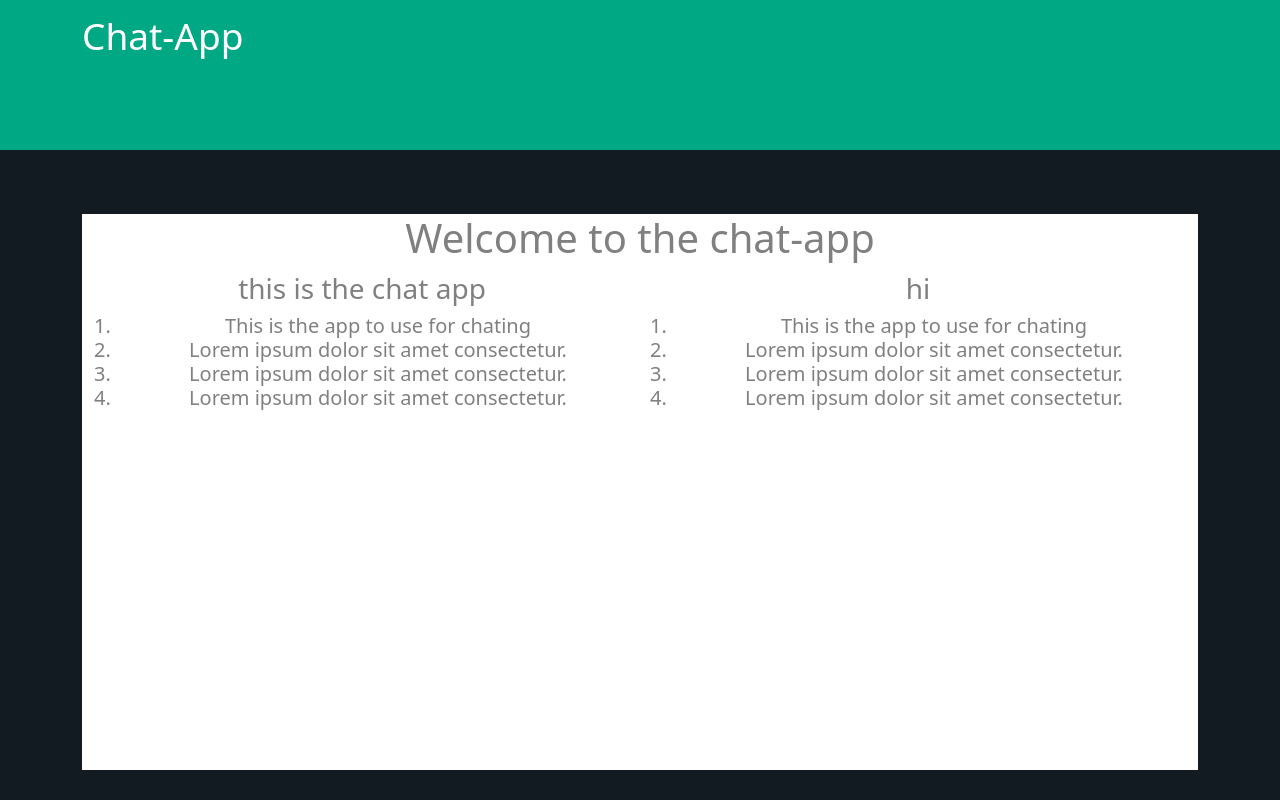
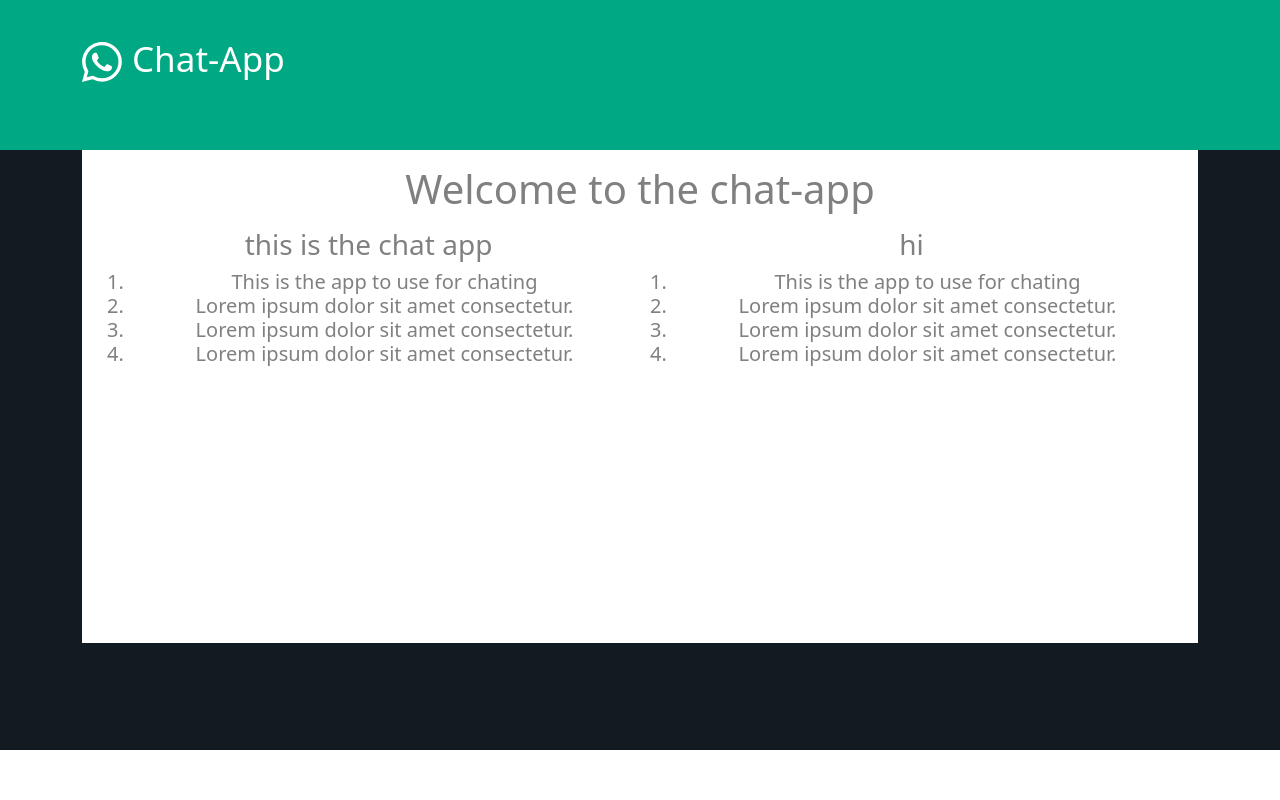
Before and after one commit to JAYMAKWANA2202/Chat-App, a React (Create React App) app: page / in a window 1280 px wide. Shown: the top 800 px of the page. Built offline with nearby package versions, Linux system fonts and the light colour scheme.

Commit message:
set the chat icon

```diff
--- a/public/index.html
+++ b/public/index.html
@@ -35,6 +35,7 @@
   <body>
     <noscript>You need to enable JavaScript to run this app.</noscript>
     <div id="root"></div>
+
     <!--
       This HTML file is a template.
       If you open it directly in the browser, you will see an empty page.
--- a/src/App.js
+++ b/src/App.js
@@ -1,12 +1,11 @@
 import React from "react";
 import Header from "./Component/Navbar/Header";
-import Footer from "./Component/Footer/Footer";
+// import Footer from "./Component/Footer/Footer";
 
 function App() {
   return (
     <>
       <Header />
-      <Footer />
     </>
   );
 }
--- a/src/Component/Navbar/Header.js
+++ b/src/Component/Navbar/Header.js
@@ -3,29 +3,44 @@ import Container from "react-bootstrap/Container";
 import Navbar from "react-bootstrap/Navbar";
 import styled from "styled-components";
 import Lower from "./Lower";
+import { Whatsapp } from "react-bootstrap-icons";
 
 const Headerpart = styled.div`
   background-color: #00a884;
   height: 150px;
 `;
 
-const Navbar_Brand = styled.p`
+const Navbar_Brand = styled.div`
+  margin: 25px 0 0 0;
   color: white;
-  font-size: 37px;
+  font-size: 35px;
+`;
+
+const New = styled.div`
   display: flex;
   flex: none;
   align-items: center;
   justify-content: flex-start;
-  width: 1000px;
+  width: 100%;
 `;
 
+const Logo = styled.span`
+  margin: 30px 10px 0 0;
+`;
 export default function Header() {
   return (
     <>
       <Headerpart>
         <Navbar>
           <Container>
-            <Navbar_Brand>Chat-App</Navbar_Brand>
+            <New>
+              <Logo>
+                <span>
+                  <Whatsapp size={40} color="white" />
+                </span>
+              </Logo>
+              <Navbar_Brand>Chat-App</Navbar_Brand>
+            </New>
           </Container>
         </Navbar>
       </Headerpart>
--- a/src/Component/Navbar/Lower.js
+++ b/src/Component/Navbar/Lower.js
@@ -8,22 +8,22 @@ const Containers = styled.div`
   color: white;
   font-size: 25px;
   justify-content: center;
-  height: 1000px;
-  padding: 64px 60px 60px;
+  height: 600px;
 `;
 
 const Center = styled.h1`
   text-align: center;
   color: grey;
   background-color: #fff;
+  padding: 15px;
 `;
 
 const FormContainer = styled(Form)`
   display: flex;
   justify-content: space-between;
-  border: 2px solid white;
-  height: 500px;
+  height: 400px;
   width: 100%;
+  margin-top: 15px;
 `;
 
 const Left = styled.div`
```
